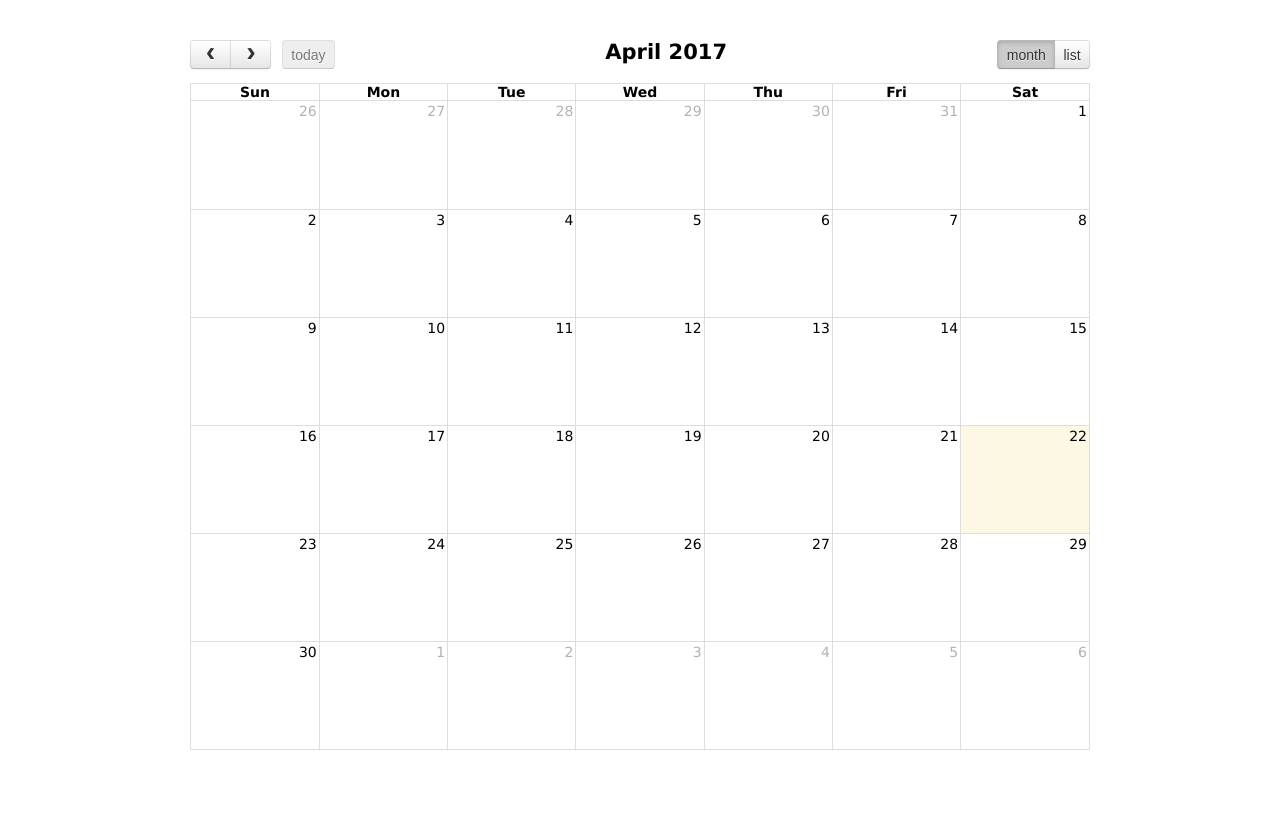
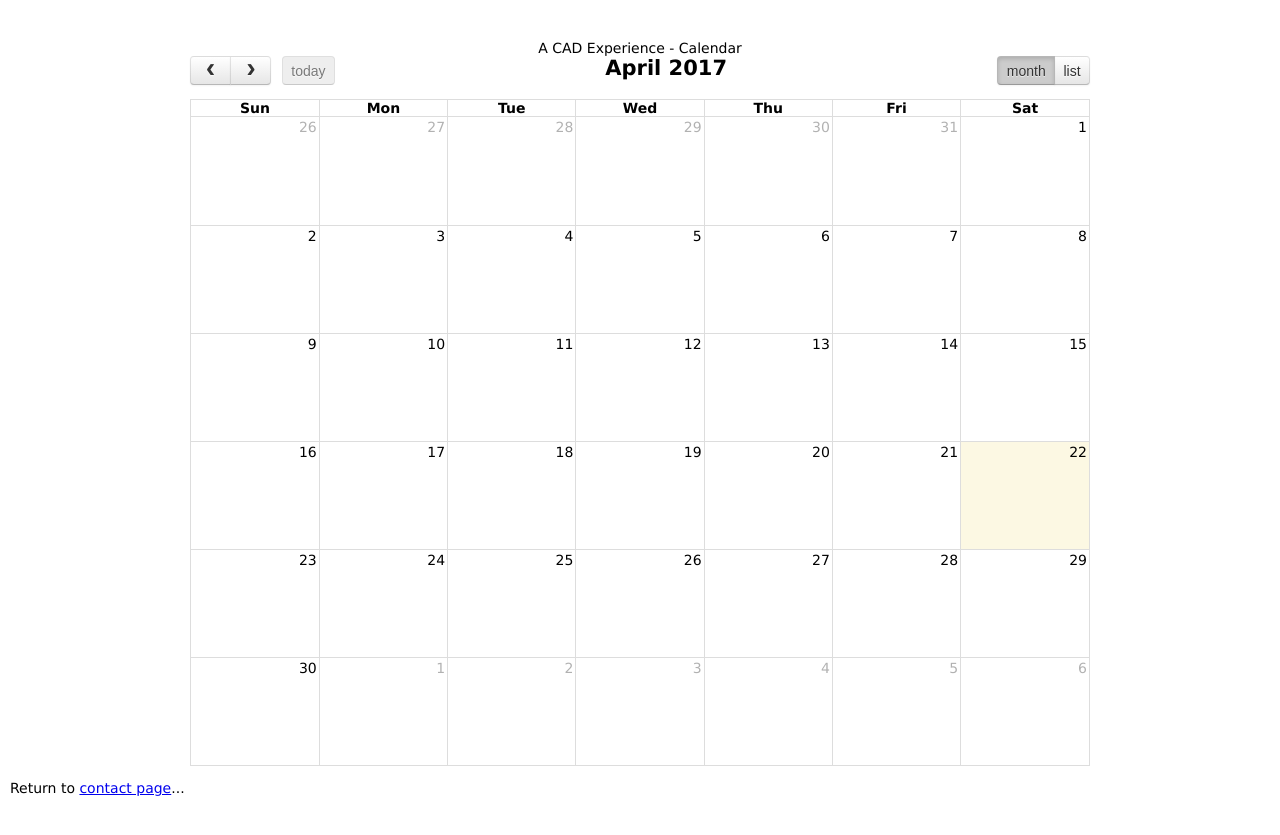
Before and after one commit to eabredder/eabredder.github.io, a Jekyll site: the page cad/gcal.html, which Jekyll copies as it is, in a window 1280 px wide. Shown: the top 835 px of the page. Built offline with Jekyll 4.4.1, drawn with Linux system fonts in a browser that asks for light colours.

Commit message:
Update gcal.html

```diff
--- a/cad/gcal.html
+++ b/cad/gcal.html
@@ -68,9 +68,15 @@
 </style>
 </head>
 <body>
+	<div align="center">
+		A CAD Experience - Calendar
+	</div>
+
 	<div id='loading'>loading...</div>
 
 	<div id='calendar'></div>
 
+	<p>Return to <a href="contact.html">contact page</a>...</p>
+
 </body>
 </html>
```
